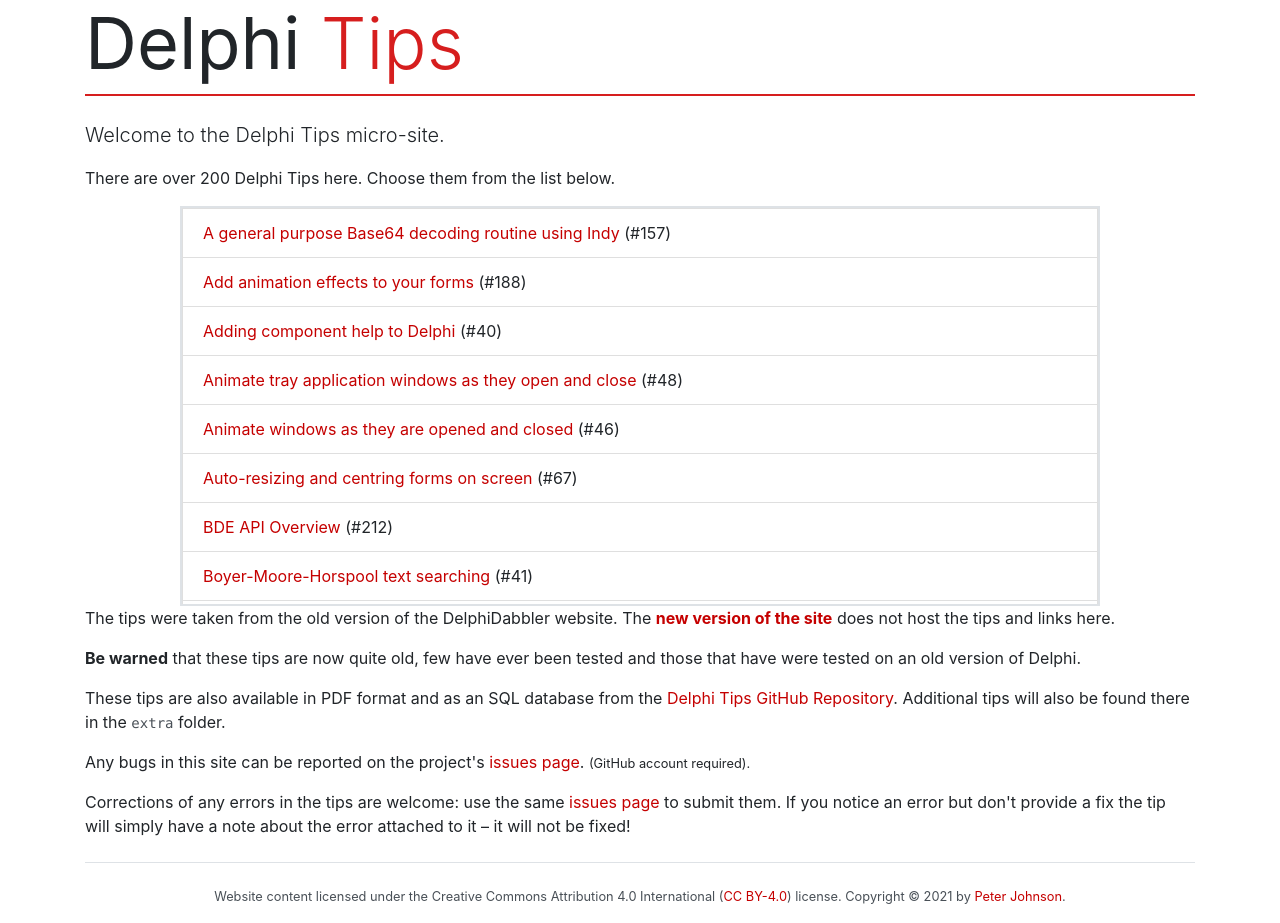
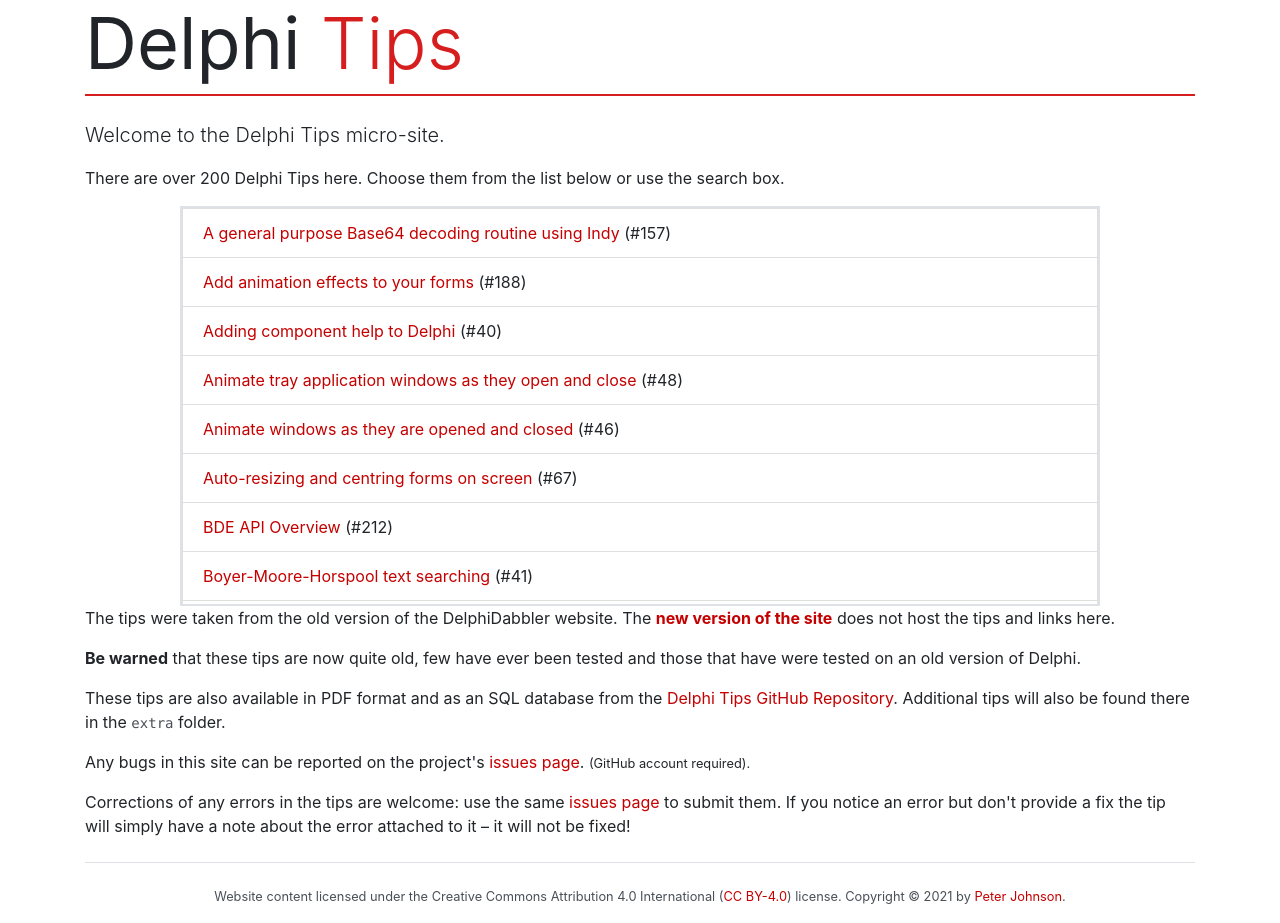
Before and after one commit to delphidabbler/delphi-tips, a Jekyll site: the page built from docs/index.html, in a window 1280 px wide. Built offline with Jekyll 4.4.1, drawn with Linux system fonts in a browser that asks for light colours; comment, search, counter and statistics services are not loaded.

Commit message:
Add Google search box to main & tip pages

```diff
--- a/docs/_layouts/tip.html
+++ b/docs/_layouts/tip.html
@@ -16,6 +16,9 @@ layout: default
 </nav>
 
 <div id="wrapper">
+
+<script async src="https://cse.google.com/cse.js?cx=9b61e9db5f8c5a818"></script>
+<div class="gcse-search"></div>
 
 <h1>
     {{ tip.title | escape }} <span class="badge badge-dark"><small>#{{ tip.id | escape }}</small></span>
--- a/docs/index.html
+++ b/docs/index.html
@@ -3,7 +3,10 @@ layout: default
 ---
 <p class="lead">Welcome to the Delphi Tips micro-site.</p>
 
-<p>There are over 200 Delphi Tips here. Choose them from the list below.</p>
+<p>There are over 200 Delphi Tips here. Choose them from the list below or use the search box.</p>
+
+<script async src="https://cse.google.com/cse.js?cx=9b61e9db5f8c5a818"></script>
+<div class="gcse-search"></div>
 
 <div class="row justify-content-center">
     <div class="col-md-10">
```
